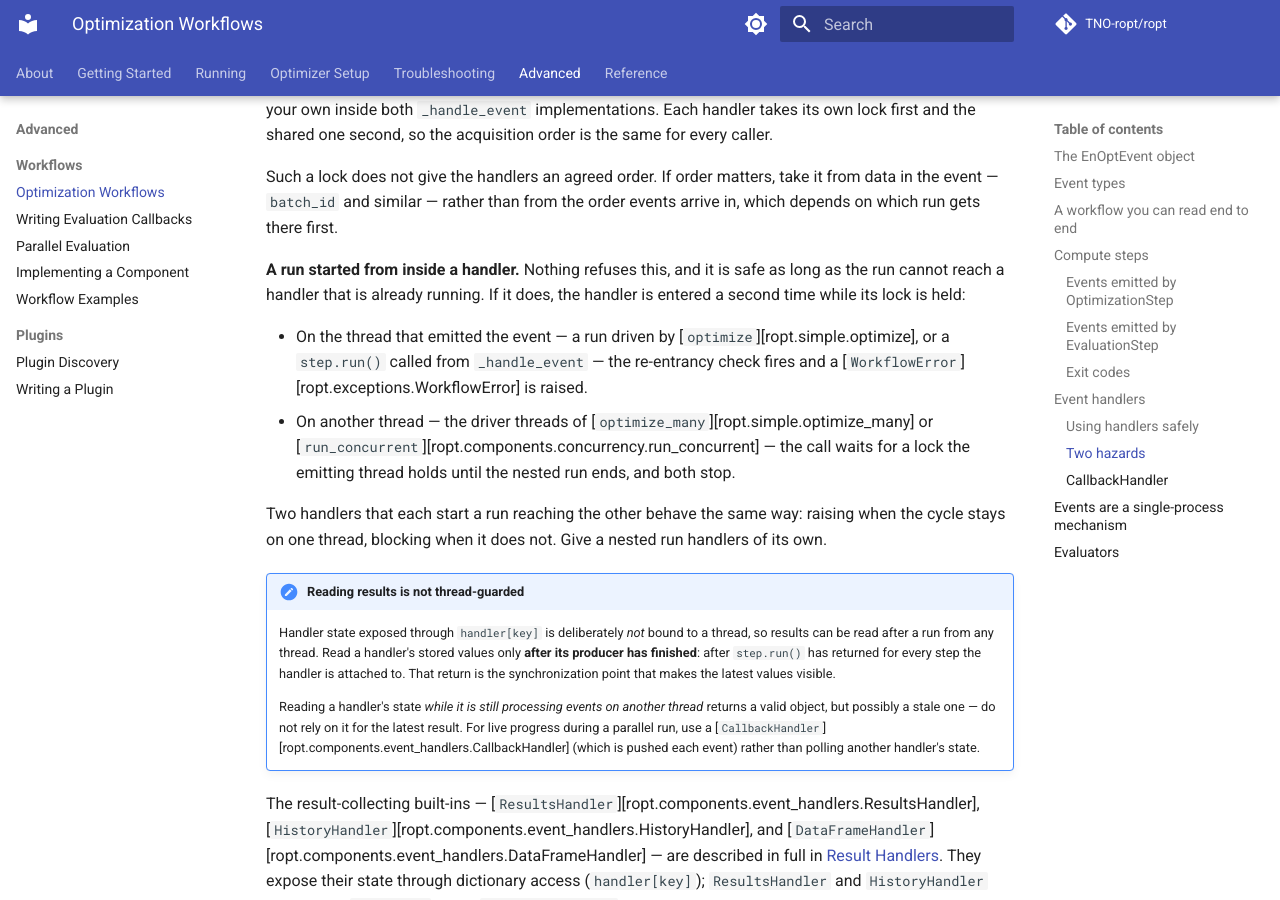
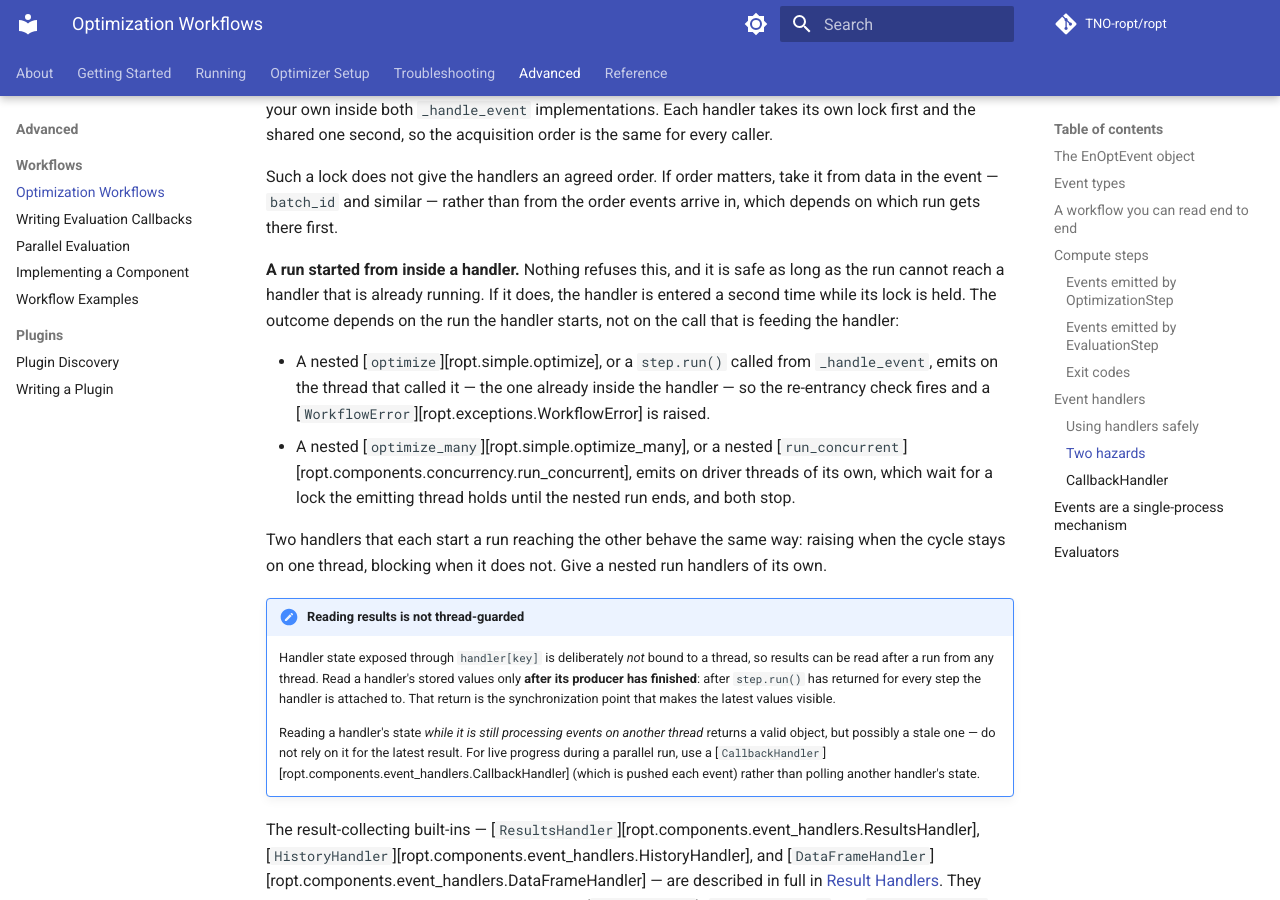
Before and after one commit to TNO-ropt/ropt, an MkDocs documentation site: the page built from docs/advanced/workflows.md, in a window 1280 px wide and 900 px high, scrolled down 6225 px. Built offline with MkDocs 1.6.1 and Material for MkDocs 9.7.7, drawn with Linux system fonts in a browser that asks for light colours; comment, search, counter and statistics services are not loaded; the version menu is left out.

Commit message:
Key the nested-run outcome on the nested call, not the entry point

```diff
--- a/docs/advanced/workflows.md
+++ b/docs/advanced/workflows.md
@@ -273,17 +273,17 @@ events arrive in, which depends on which run gets there first.
 
 **A run started from inside a handler.** Nothing refuses this, and it is safe as
 long as the run cannot reach a handler that is already running. If it does, the
-handler is entered a second time while its lock is held:
+handler is entered a second time while its lock is held. The outcome depends on
+the run the handler starts, not on the call that is feeding the handler:
 
-- On the thread that emitted the event — a run driven by
-  [`optimize`][ropt.simple.optimize], or a `step.run()` called from
-  `_handle_event` — the re-entrancy check fires and a
+- A nested [`optimize`][ropt.simple.optimize], or a `step.run()` called from
+  `_handle_event`, emits on the thread that called it — the one already inside
+  the handler — so the re-entrancy check fires and a
   [`WorkflowError`][ropt.exceptions.WorkflowError] is raised.
-- On another thread — the driver threads of
-  [`optimize_many`][ropt.simple.optimize_many] or
-  [`run_concurrent`][ropt.components.concurrency.run_concurrent] — the call
-  waits for a lock the emitting thread holds until the nested run ends, and
-  both stop.
+- A nested [`optimize_many`][ropt.simple.optimize_many], or a nested
+  [`run_concurrent`][ropt.components.concurrency.run_concurrent], emits on
+  driver threads of its own, which wait for a lock the emitting thread holds
+  until the nested run ends, and both stop.
 
 Two handlers that each start a run reaching the other behave the same way:
 raising when the cycle stays on one thread, blocking when it does not. Give a
```
Also changed, not shown: docs/running/handlers.md (+9 -6 lines), docs/troubleshooting/index.md (+4 -2 lines).
